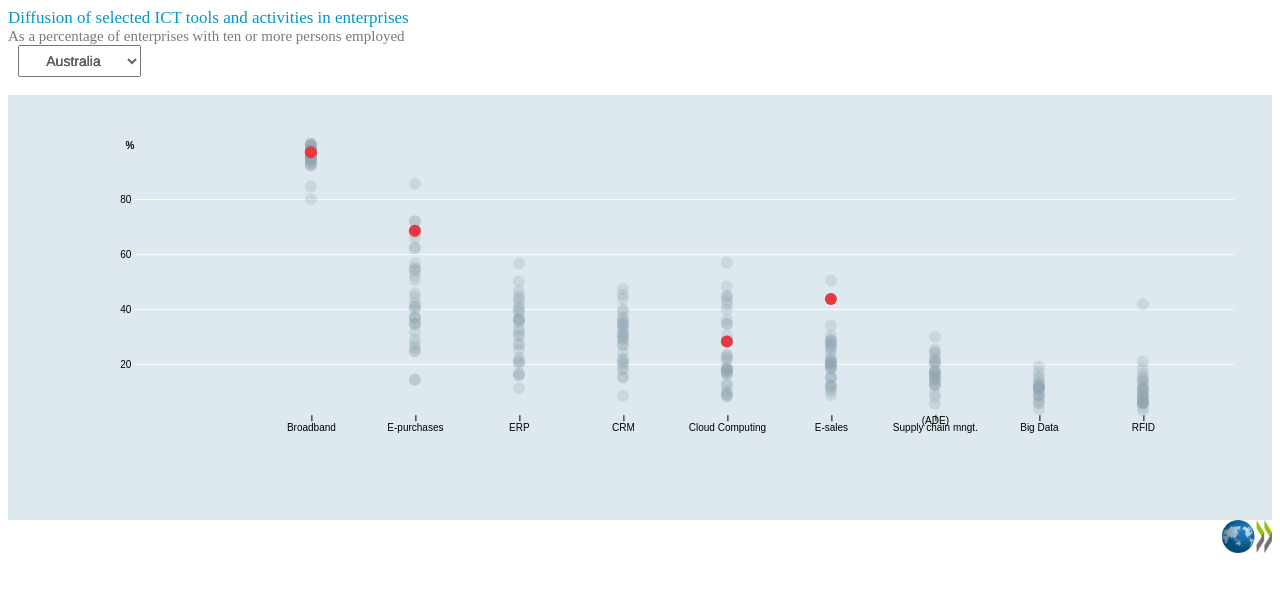
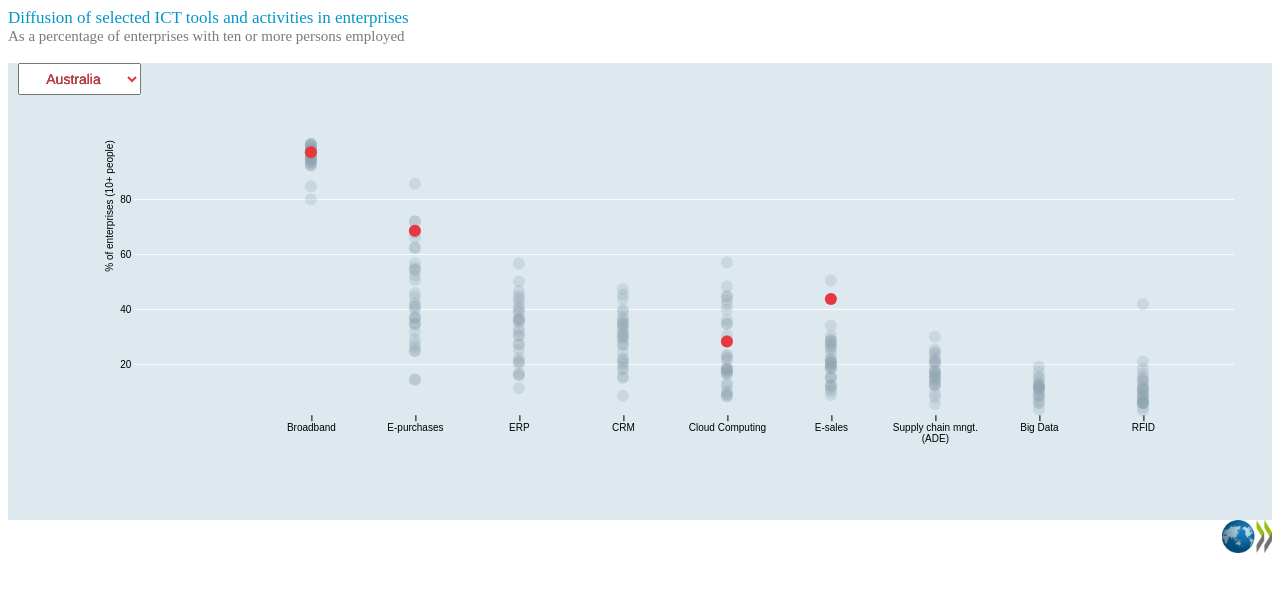
Before and after one commit to gitvfd/Scoreboard-ICT-Tools-Act-ent, a plain HTML site: page index.html in a window 1280 px wide. Drawn offline with Linux system fonts and the light colour scheme.

Commit message:
cosmetic changes

```diff
--- a/index.html
+++ b/index.html
@@ -6,10 +6,11 @@
 <body id="page">
 <div class="heading1">Diffusion of selected ICT tools and activities in enterprises</div>
 <div class="heading2">As a percentage of enterprises with ten or more persons employed</div>
+<br/>
+
 <div id="controlBoard">
 	<select class="selFilter" id="countryFilter" onchange="chartDrawing(this.value)"></select>
-</div><br/>
-
+</div>
 <div id="chart"></div>
 
 <div class="siteFooterBar">
--- a/js/chart.js
+++ b/js/chart.js
@@ -25,9 +25,10 @@ function chartDrawing(ISO){
       .attr("y", margin.top)
       .attr("dy", "0.32em")
       .attr("fill", "#000")
-      .attr("font-weight", 600)
+      .attr("font-weight", 300)
       .attr("text-anchor", "end")
-      .text("%");;
+      .text("% of enterprises (10+ people)")
+        .attr('transform', 'rotate(-90 -15 35)');;;
 
 
  	chart.selectAll("circle")
--- a/js/wrapText.js
+++ b/js/wrapText.js
@@ -16,7 +16,7 @@ function wrap(text, width) {
         line.pop()
         tspan.text(line.join(" "))
         line = [word]
-        tspan = text.append("tspan").attr("x", 0).attr("y", y).attr("dy",'${++lineNumber * lineHeight + dy}em').text(word)
+        tspan = text.append("tspan").attr("x", 0).attr("y", y).attr("dy",++lineNumber * lineHeight + dy + 'em'/**`${++lineNumber * lineHeight + dy}em`**/).text(word)
       }
     }
   })
--- a/style.css
+++ b/style.css
@@ -58,10 +58,10 @@
 
 .selFilter{
 
-  /**float:left;**/
+  float:left;
   text-align: center;
   font-family: Helvetica Neue;
-  color:#666666;
+  color:#E73741;
   text-shadow: 0 0px 0 #000000;
   font-size: 14px;
   height:32px;
```
